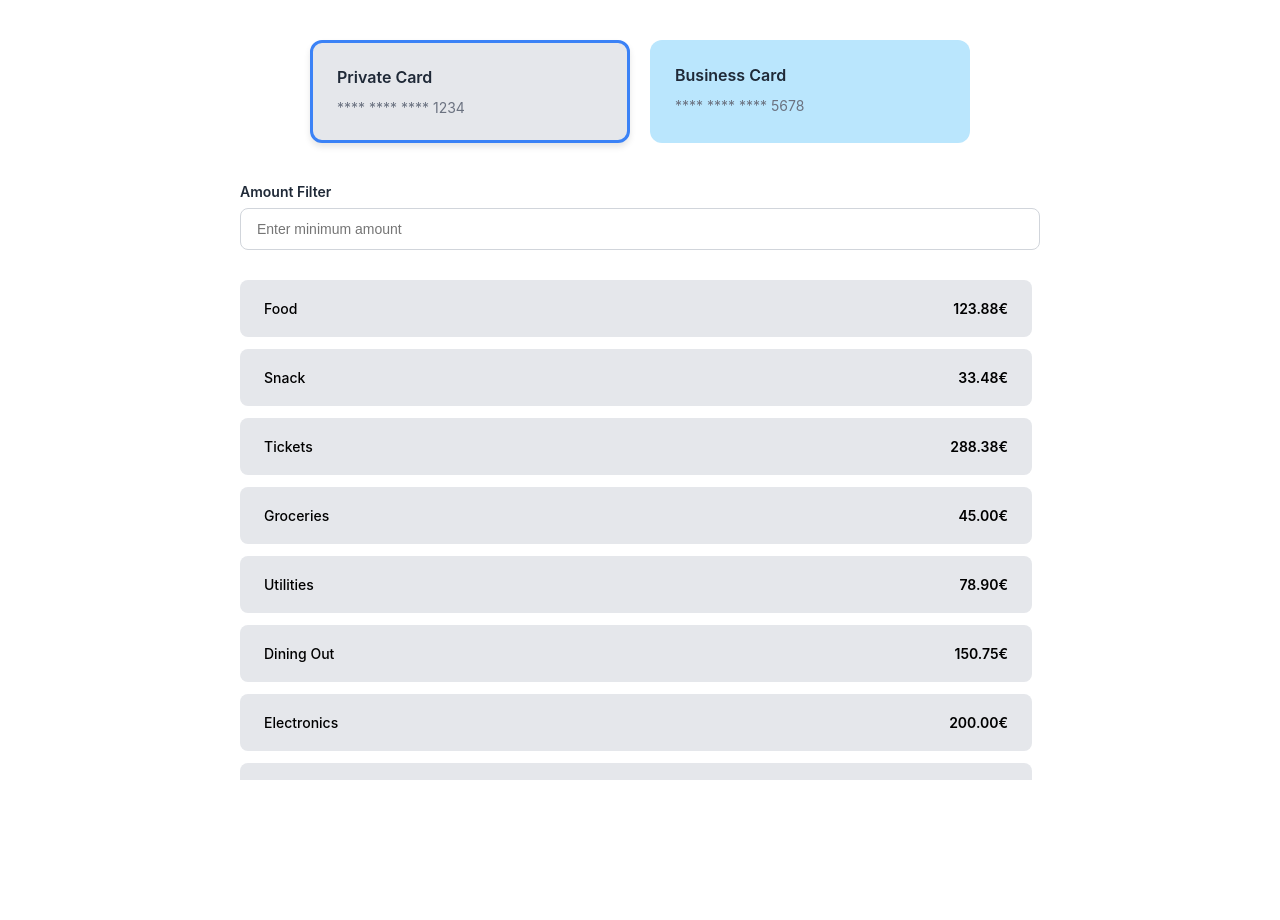
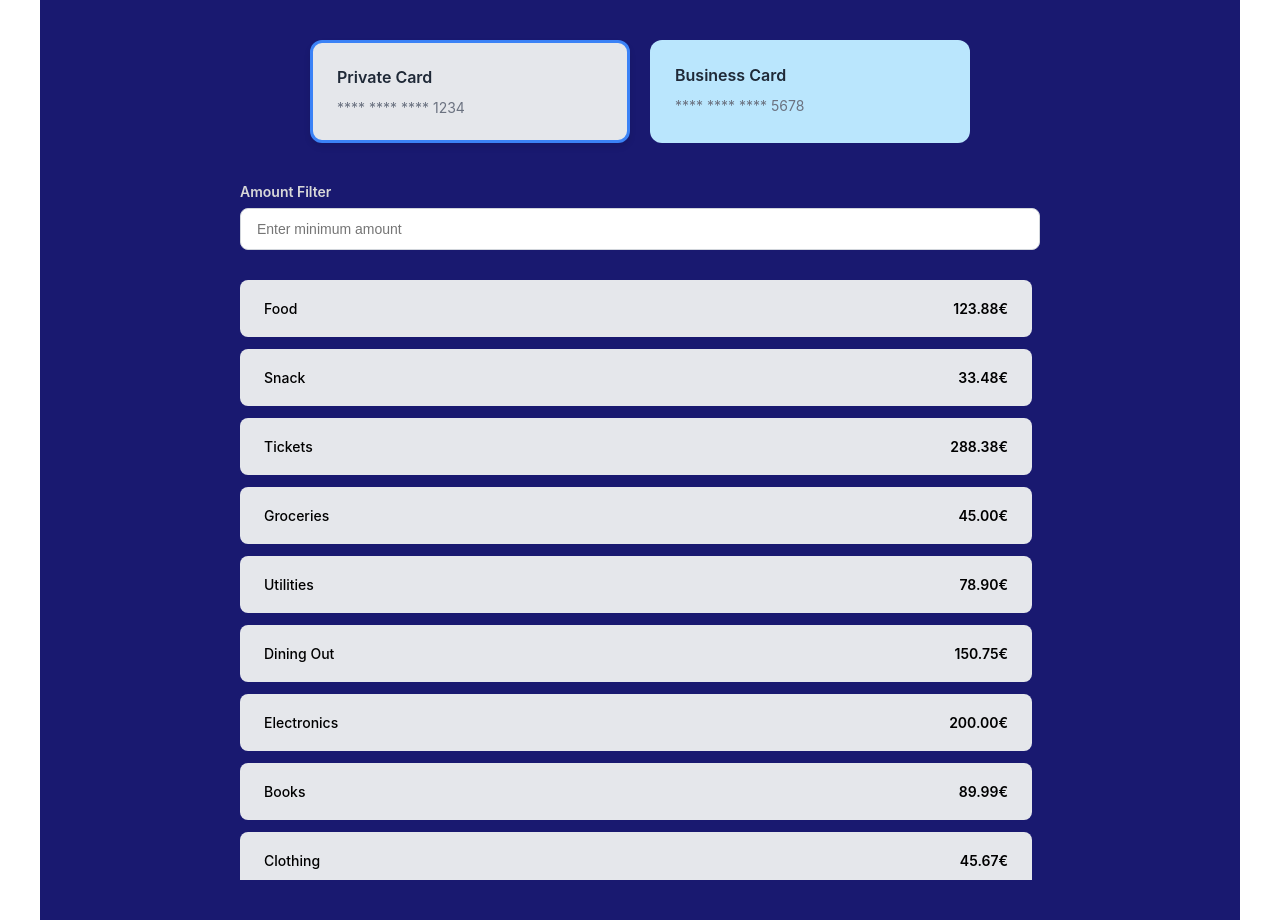
Before and after one commit to amritbiswal/web-card-transactions, a React (Vite) app: page / in a window 1280 px wide. Before the commit the page ends 820 px from the top, so only its background shows below. Built offline with nearby package versions, Linux system fonts and the light colour scheme.

Commit message:
input field validation implemented and background style modified

```diff
--- a/src/components/AmountFilter/AmountFilter.styles.ts
+++ b/src/components/AmountFilter/AmountFilter.styles.ts
@@ -11,7 +11,7 @@ export const filterLabelStyles: CSSProperties = {
   marginBottom: "8px",
   fontSize: "clamp(13px, 2vw, 14px)",
   fontWeight: "600",
-  color: COLORS.TEXT_PRIMARY,
+  color: COLORS.WHITE,
 };
 
 export const filterInputStyles: CSSProperties = {
@@ -29,3 +29,11 @@ export const filterInputFocusStyles: CSSProperties = {
   borderColor: COLORS.PRIMARY,
   boxShadow: `0 0 0 2px ${COLORS.PRIMARY}33`,
 };
+
+export const errorMessageStyles: CSSProperties = {
+  display: "block",
+  color: COLORS.ERROR,
+  fontSize: "clamp(12px, 1.8vw, 13px)",
+  marginTop: "4px",
+  fontWeight: "500",
+};
--- a/src/components/AmountFilter/AmountFilter.tsx
+++ b/src/components/AmountFilter/AmountFilter.tsx
@@ -3,14 +3,16 @@ import {
   filterInputFocusStyles,
   filterInputStyles,
   filterLabelStyles,
+  errorMessageStyles,
 } from "./AmountFilter.styles";
 
 interface AmountFilterProps {
   value: string;
   onChange: (value: string) => void;
+  error?: string;
 }
 
-export const AmountFilter = ({ value, onChange }: AmountFilterProps) => {
+export const AmountFilter = ({ value, onChange, error }: AmountFilterProps) => {
   const handleInputChange = (e: React.ChangeEvent<HTMLInputElement>) => {
     onChange(e.target.value);
   };
@@ -32,6 +34,11 @@ export const AmountFilter = ({ value, onChange }: AmountFilterProps) => {
         onFocus={(e) => Object.assign(e.target.style, filterInputFocusStyles)}
         onBlur={(e) => Object.assign(e.target.style, filterInputStyles)}
       />
+      {error && (
+        <span id="amount-filter-error" role="alert" style={errorMessageStyles}>
+          {error}
+        </span>
+      )}
     </div>
   );
 };
--- a/src/components/TransactionList/TransactionList.styles.ts
+++ b/src/components/TransactionList/TransactionList.styles.ts
@@ -3,7 +3,7 @@ import { COLORS } from "../../constants";
 
 export const transactionListContainerStyles: CSSProperties = {
   minHeight: "200px",
-  maxHeight: "500px",
+  maxHeight: "600px",
   overflowY: "auto",
   overflowX: "hidden",
   paddingRight: "8px",
@@ -12,11 +12,11 @@ export const transactionListContainerStyles: CSSProperties = {
 export const emptyStateStyles: CSSProperties = {
   textAlign: "center",
   padding: "40px",
-  color: COLORS.TEXT_SECONDARY,
+  color: COLORS.WHITE,
 };
 
 export const loadingStateStyles: CSSProperties = {
   textAlign: "center",
   padding: "40px",
-  color: COLORS.TEXT_SECONDARY,
+  color: COLORS.WHITE,
 };
--- a/src/constants/colors.ts
+++ b/src/constants/colors.ts
@@ -5,5 +5,7 @@ export const COLORS = {
   TEXT_PRIMARY: "#1F2937",
   TEXT_SECONDARY: "#6B7280",
   BORDER: "#D1D5DB",
-  WHITE: "#FFFFFF",
+  WHITE: "#d9d9d9",
+  BACKGROUND: "midnightblue",
+  ERROR: "#EF4444",
 } as const;
--- a/src/features/CardTransactions/CardTransactions.styles.ts
+++ b/src/features/CardTransactions/CardTransactions.styles.ts
@@ -1,4 +1,5 @@
 import type { CSSProperties } from "react";
+import { COLORS } from "../../constants/colors";
 
 export const containerStyles: CSSProperties = {
   minHeight: "100vh",
@@ -10,6 +11,7 @@ export const containerStyles: CSSProperties = {
   margin: "0 auto",
   width: "100%",
   boxSizing: "border-box",
+  backgroundColor: COLORS.BACKGROUND,
 };
 
 export const contentWrapperStyles: CSSProperties = {
--- a/src/features/CardTransactions/CardTransactions.tsx
+++ b/src/features/CardTransactions/CardTransactions.tsx
@@ -19,6 +19,7 @@ export const CardTransactions = () => {
     selectedCard,
     transactions,
     filterAmount,
+    filterError,
     loading,
     error,
     handleCardSelect,
@@ -42,7 +43,11 @@ export const CardTransactions = () => {
           onSelectCard={handleCardSelect}
         />
 
-        <AmountFilter value={filterAmount} onChange={handleFilterChange} />
+        <AmountFilter
+          value={filterAmount}
+          onChange={handleFilterChange}
+          error={filterError}
+        />
 
         <TransactionList
           transactions={transactions}
--- a/src/features/CardTransactions/useCardTransactions.ts
+++ b/src/features/CardTransactions/useCardTransactions.ts
@@ -1,14 +1,15 @@
-import { useState, useCallback, useMemo } from 'react';
-import type { Card } from '../../types';
-import { useCards, useTransactions } from '../../hooks';
-import { parseAmount } from '../../utils';
+import { useState, useCallback, useMemo, useEffect } from "react";
+import type { Card } from "../../types";
+import { useCards, useTransactions } from "../../hooks";
+import { parseAmount } from "../../utils";
 
 /**
  * Custom hook to manage card transactions feature logic
  */
 export const useCardTransactions = () => {
   const [selectedCard, setSelectedCard] = useState<Card | null>(null);
-  const [filterAmount, setFilterAmount] = useState<string>('');
+  const [filterAmount, setFilterAmount] = useState<string>("");
+  const [filterError, setFilterError] = useState<string>("");
 
   const { cards, loading: cardsLoading, error: cardsError } = useCards();
   const {
@@ -18,7 +19,7 @@ export const useCardTransactions = () => {
   } = useTransactions(selectedCard?.id || null);
 
   // Set initial selected card when cards are loaded
-  useMemo(() => {
+  useEffect(() => {
     if (cards.length > 0 && !selectedCard) {
       setSelectedCard(cards[0]);
     }
@@ -31,17 +32,38 @@ export const useCardTransactions = () => {
     const minAmount = parseAmount(filterAmount);
     if (minAmount === null) return transactions;
 
-    return transactions.filter((transaction) => transaction.amount >= minAmount);
+    return transactions.filter(
+      (transaction) => transaction.amount >= minAmount
+    );
   }, [transactions, filterAmount]);
 
   // Handle card selection and reset filter
-  const handleCardSelect = useCallback((card: Card) => {
+  const handleCardSelect = (card: Card) => {
     setSelectedCard(card);
-    setFilterAmount(''); // Reset filter when changing cards
-  }, []);
+    setFilterAmount(""); // Reset filter when changing cards
+    setFilterError("");
+  };
 
   // Handle filter amount change
   const handleFilterChange = useCallback((value: string) => {
+    if (value === "") {
+      setFilterError("");
+      setFilterAmount(value);
+      return;
+    }
+
+    const numberPattern = /^\d*\.?\d{0,2}$/;
+    if (!numberPattern.test(value)) {
+      setFilterError("Please enter a valid amount (up to 2 decimal places)");
+      return;
+    }
+
+    const numValue = parseFloat(value);
+    if (isNaN(numValue) || numValue < 0) {
+      setFilterError("Amount must be a positive number");
+      return;
+    }
+    setFilterError("");
     setFilterAmount(value);
   }, []);
 
@@ -50,6 +72,7 @@ export const useCardTransactions = () => {
     selectedCard,
     transactions: filteredTransactions,
     filterAmount,
+    filterError,
     loading: cardsLoading || transactionsLoading,
     error: cardsError || transactionsError,
     handleCardSelect,
```
